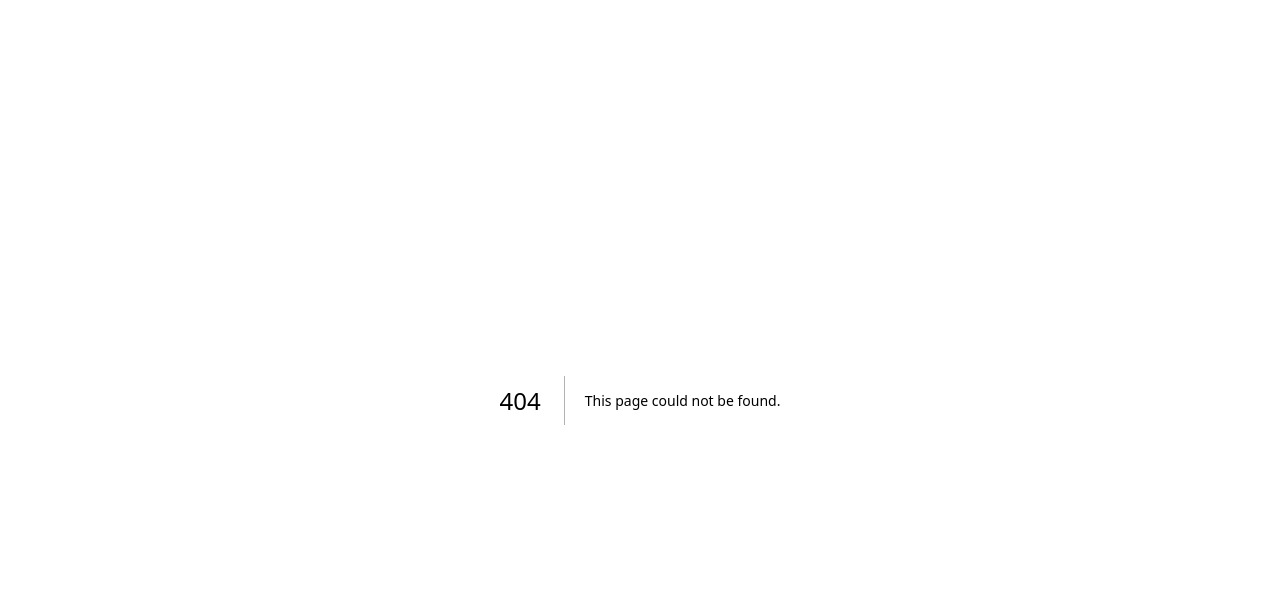
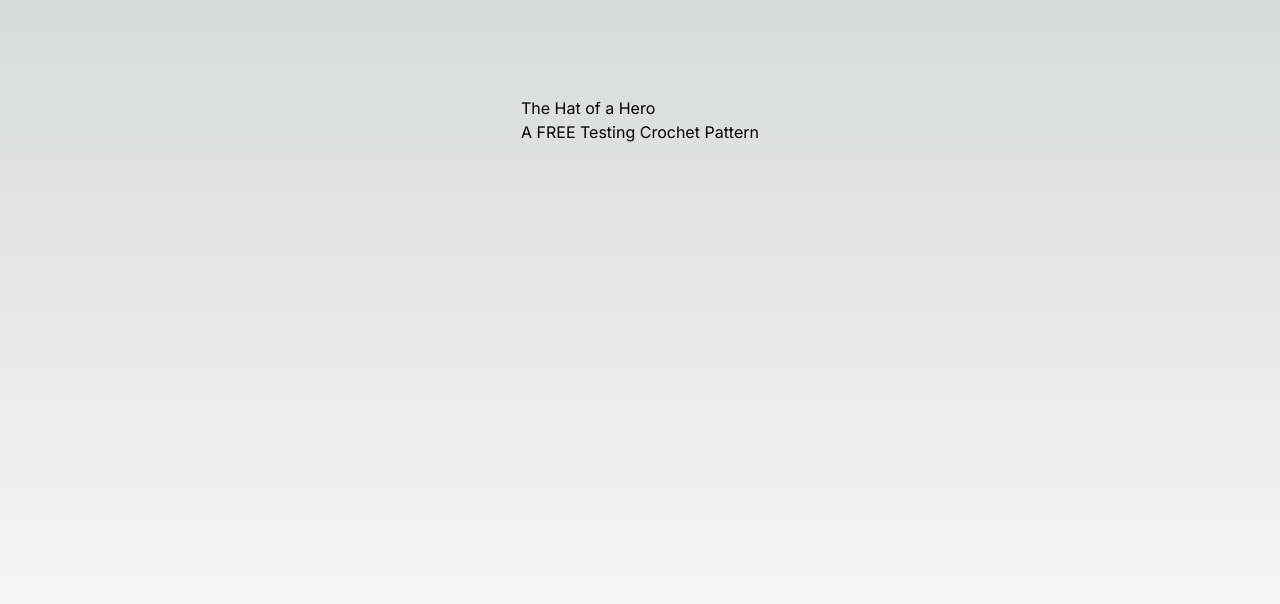
Before and after one commit to alyssa-dannielle/alyssa-dannielle-designs, a Next.js app: page /patterns/hero-hat in a window 1280 px wide. Before the commit this address had no page. Shown: the top 604 px of the page. Built offline with nearby package versions, Linux system fonts and the light colour scheme.

Commit message:
FIX figured out how to make pages, hero hat page works

```diff
--- /dev/null
+++ b/app/patterns/hero-hat/page.tsx
@@ -0,0 +1,15 @@
+
+export default function HeroHat() {
+    return (
+      <main className="flex min-h-screen flex-col items-center justify-between p-24">
+
+        <div>
+            <h1>The Hat of a Hero</h1>
+            <h2>A FREE Testing Crochet Pattern</h2>
+        </div>
+
+
+
+      </main>
+    )
+  }
```
Also changed, not shown: app/patterns/hero-hat/hero-hat.tsx (renamed from app/patterns/hero-hat.tsx).
